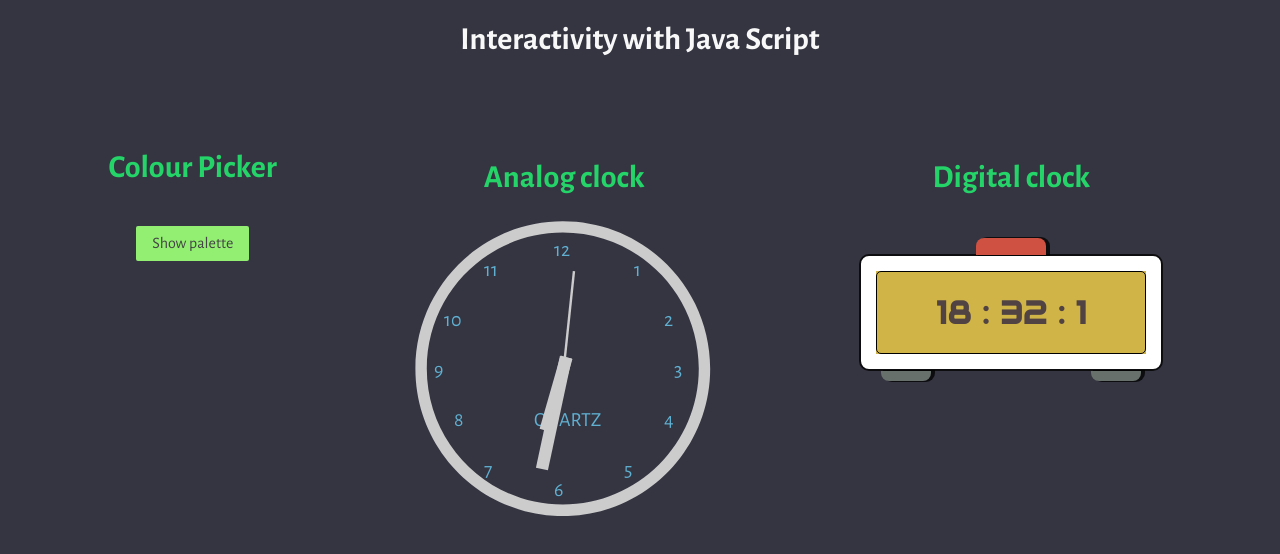
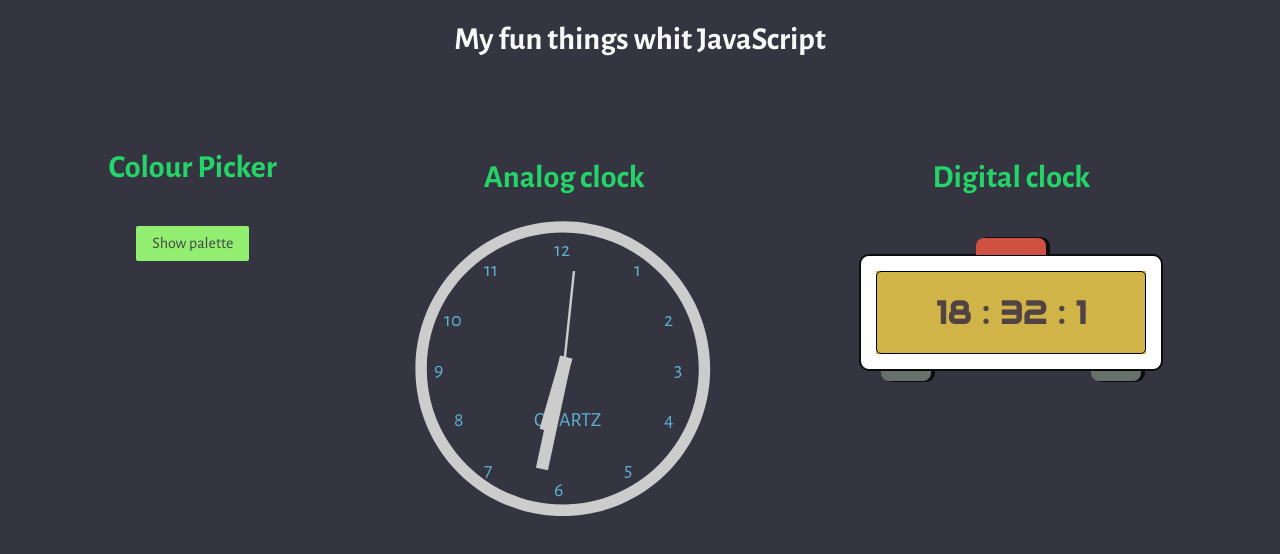
Before and after one commit to MatiasDavidBlanco/My-fun-things-whit-JavaScript, a plain HTML site: page index.html in a window 1280 px wide. Drawn offline with nearby package versions, Linux system fonts and the light colour scheme.

Commit message:
Cambiando tittulo

```diff
--- a/index.html
+++ b/index.html
@@ -5,7 +5,7 @@
     <meta charset="UTF-8">
     <meta http-equiv="X-UA-Compatible" content="IE=edge">
     <meta name="viewport" content="width=device-width, initial-scale=1.0">
-    <title>Interactivity whith Java Script</title>
+    <title>My fun things whit JavaScript</title>
     <link rel="shortcut icon" href="./img/js.png" type="image/x-icon">
     <link rel="stylesheet" href="./css/main.css">
     <link rel="stylesheet" href="./css/colourPicker.css">
@@ -17,7 +17,7 @@
 </head>
 
 <body>
-    <h1>Interactivity with Java Script</h1>
+    <h1>My fun things whit JavaScript</h1>
     <div class="wraper">
         <div id="one" class="colour_picker"></div>
         <div id="two" class="analog_clock"></div>
```
